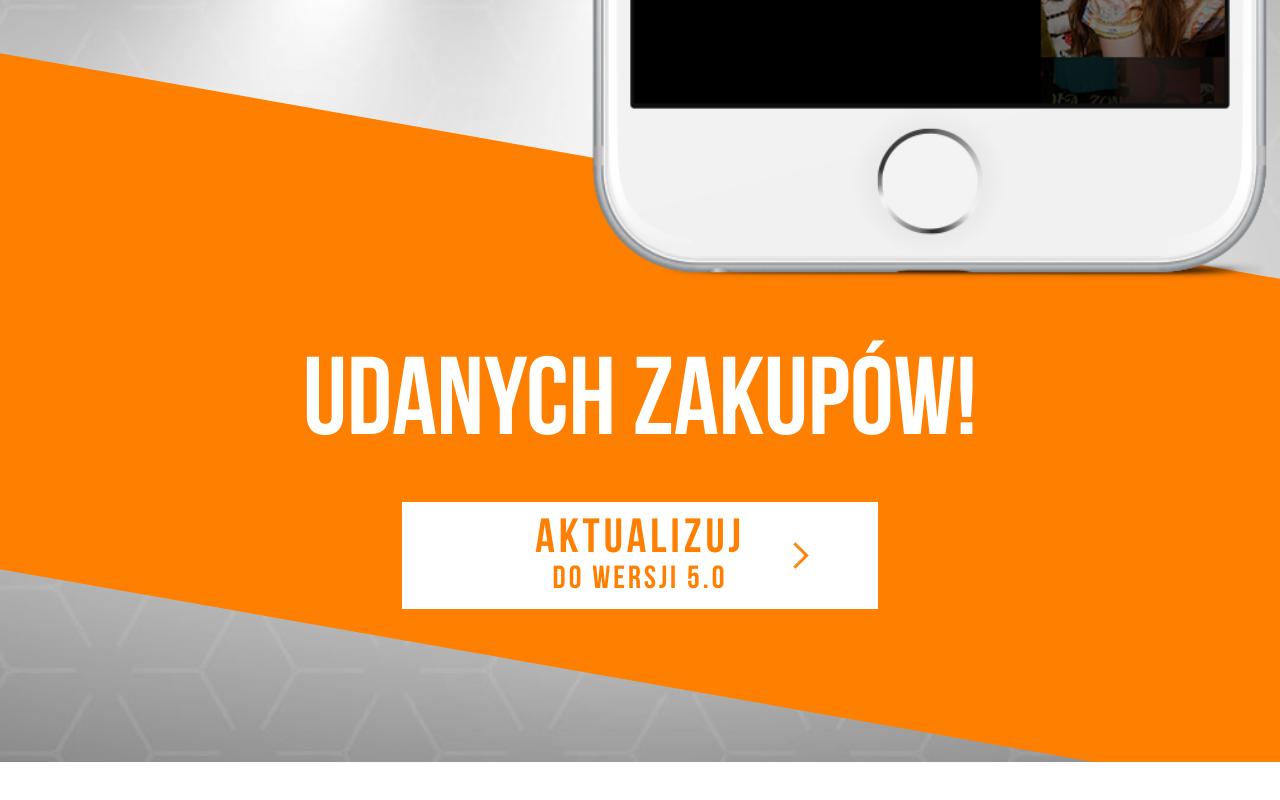
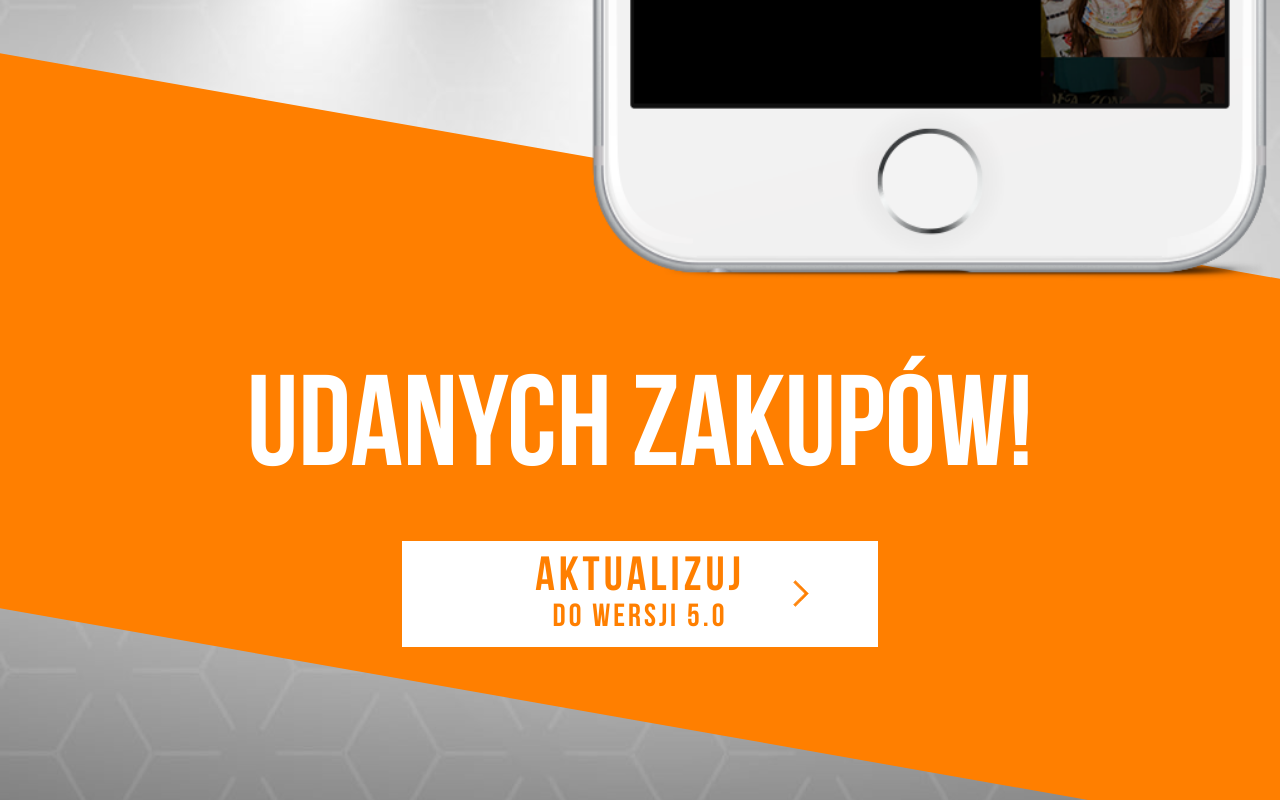
Before and after one commit to HightowerPL/zadanieMIG, a website: page app/index.html in a window 1280 px wide. Shown: the part 7646-8446 px from the top of the page. Before the commit the page ends 8408 px from the top, so only its background shows below. Drawn offline with nearby package versions, Linux system fonts and the light colour scheme.

Commit message:
font update

```diff
--- a/app/scss/_fonts.scss
+++ b/app/scss/_fonts.scss
@@ -10,7 +10,6 @@ body{
   text-align: left;
   font-size: 22px;
   line-height: 1.2;
-
   h1{
     font-size: 1.2em;
     color: #ff7f00;
@@ -39,4 +38,11 @@ body{
     text-align: center;
     font-family: 'Bebas Neue';
   }
+  section{
+      .end-wish{
+          h1{
+            font-size: 1.4em;
+          }
+      }
+  }
 }
```
Also changed, not shown: app/css/styles.css.
